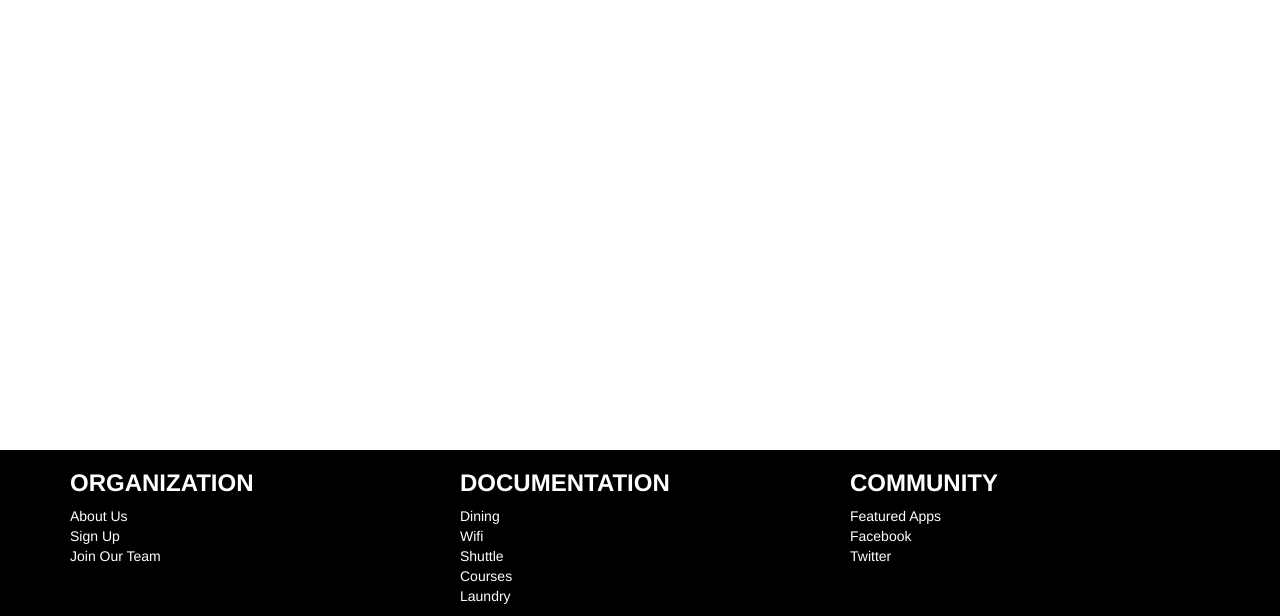
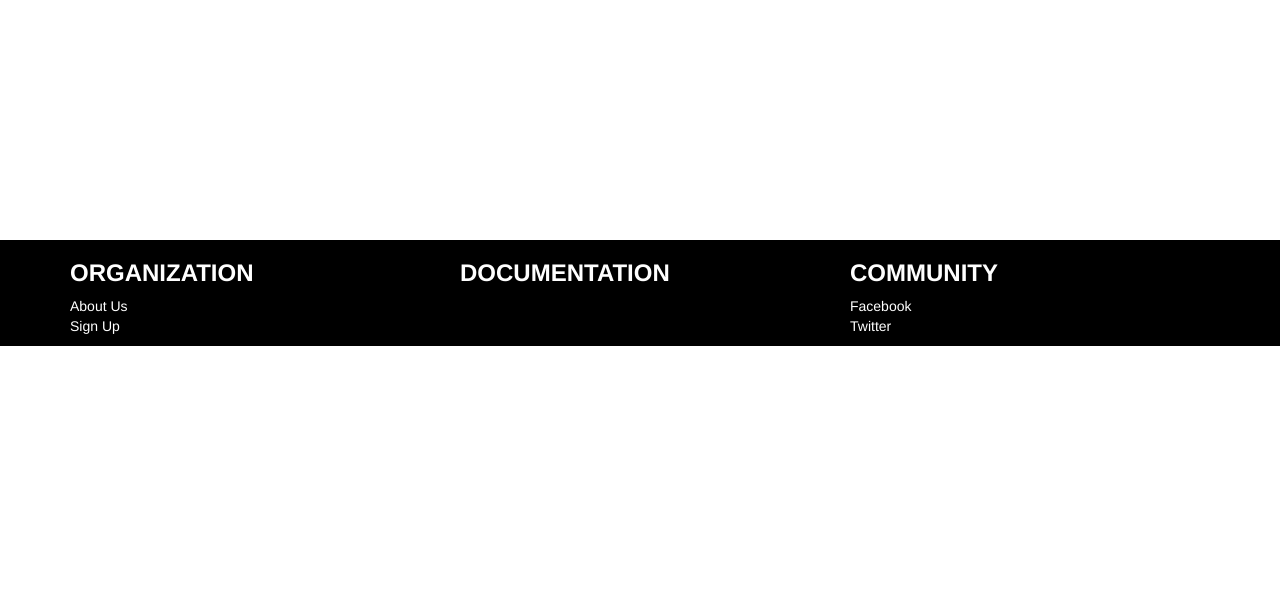
Before and after one commit to hackatbrown/apis, a Flask app: page /admin/add-documentation in a window 1280 px wide. Shown: the part 454-1070 px from the top of the page. After the commit the page ends 800 px from the top, so only its background shows below. Run offline with Flask 2, Linux system fonts and the light colour scheme; parts of the project's set-up code (start-up, migrations or seed data) failed here and were passed over; some libraries are stand-ins or nearby versions.

Commit message:
Cleaned up the footer

```diff
--- a/api/meta.py
+++ b/api/meta.py
@@ -34,7 +34,7 @@ def root():
     if signed_up == 'false':
         return render_template('home.html', message=FAILURE_MSG)
     else:
-        return render_template('home.html')
+        return render_template('home.html', api_documentations=api_documentations.find())
 
 
 
@@ -43,7 +43,7 @@ def signup():
     form = SignupForm()
     if form.validate_on_submit():
         return redirect(url_for('root', signedup='true'))
-    return render_template('signup.html', form=form)
+    return render_template('signup.html', form=form, api_documentations=api_documentations.find())
 
 @app.route('/docs', methods=['GET'])
 def docs():
--- a/api/static/base.css
+++ b/api/static/base.css
@@ -35,8 +35,8 @@ a.navbar-link:hover {
   background-color: black;
   color: white;
   position: absolute;
-  bottom: -270px;
-  /*bottom: 0px;*/
+  /*bottom: -270px;*/
+  bottom: 0px;
   width: 100%;
 }
 
--- a/api/templates/base.html
+++ b/api/templates/base.html
@@ -87,25 +87,21 @@
             <div class="col-md-4 col-sm-4">
               <h3>ORGANIZATION</h3>
               <ul>
-                <li><a href="#">About Us</a></li>
-                <li><a href="#">Sign Up</a></li>
-                <li><a href="#">Join Our Team</a></li>
+                <li><a href="{{ url_for('about_us')}}">About Us</a></li>
+                <li><a href="{{ url_for('signup')}}">Sign Up</a></li>
               </ul>
             </div>
             <div class="col-md-4 col-sm-4">
               <h3>DOCUMENTATION</h3>
               <ul>
-                <li><a href="#">Dining</a></li>
-                <li><a href="#">Wifi</a></li>
-                <li><a href="#">Shuttle</a></li>
-                <li><a href="#">Courses</a></li>
-                <li><a href="#">Laundry</a></li>
+                {% for documentation in api_documentations %}
+                <li><a href="/docs/{{ documentation.urlname }}">{{ documentation.name }}</a></li>
+                {% endfor %}
               </ul>
             </div>
             <div class="col-md-4 col-sm-4">
               <h3>COMMUNITY</h3>
               <ul>
-                <li><a href="#">Featured Apps</a></li>
                 <li><a href="#">Facebook</a></li>
                 <li><a href="#">Twitter</a></li>
               </ul>
--- a/api/templates/documentation_template.html
+++ b/api/templates/documentation_template.html
@@ -16,7 +16,7 @@
       <h2> APIs</h2>
       <div class="list-group">
         {% for documentation in api_documentations %}
-        <a href="#" class="list-group-item">{{ documentation.name }}</a>
+        <a href="/docs/{{ documentation.urlname }}" class="list-group-item">{{ documentation.name }}</a>
         {% endfor %}
       </div>
     </div>
```
